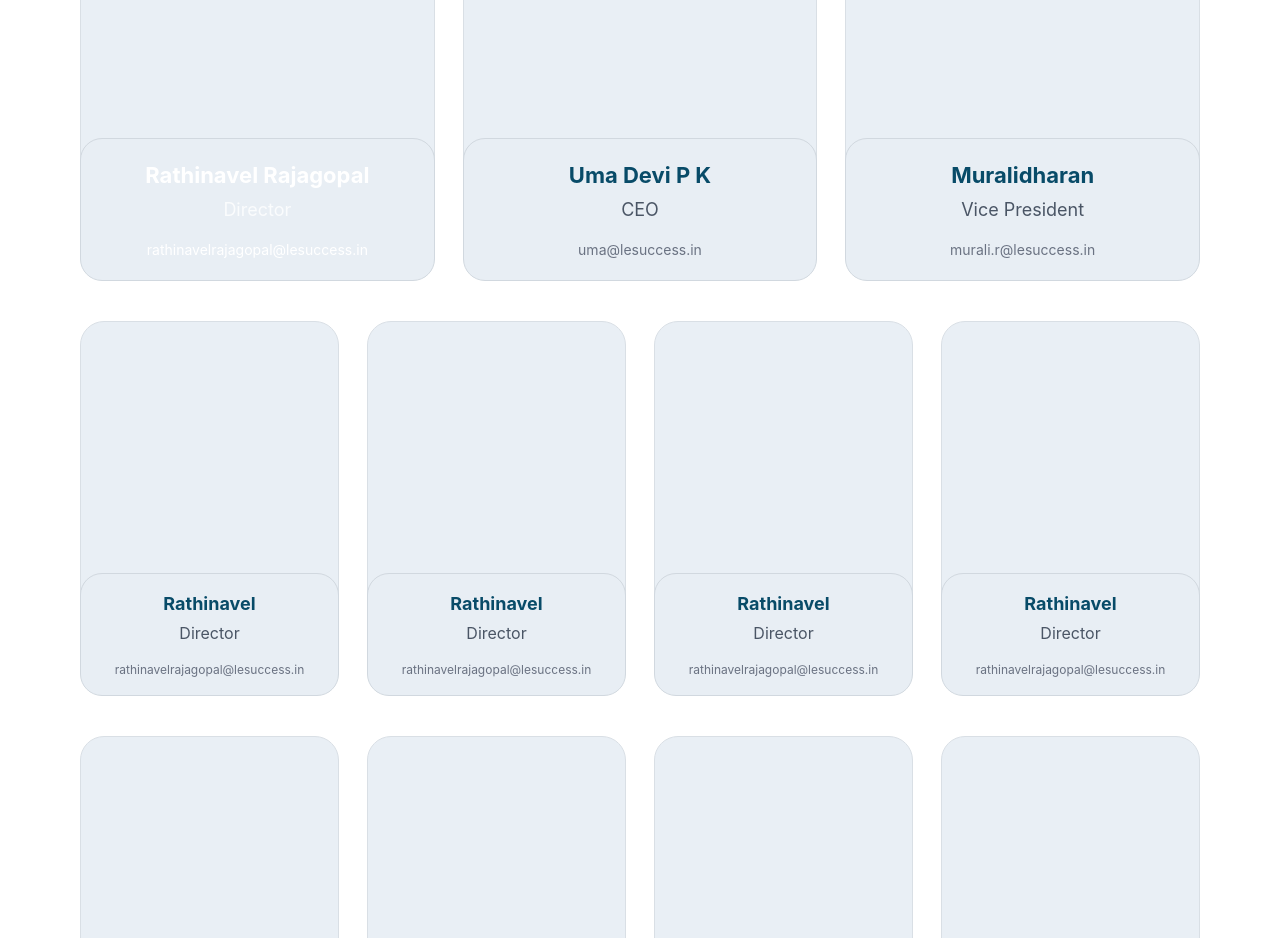
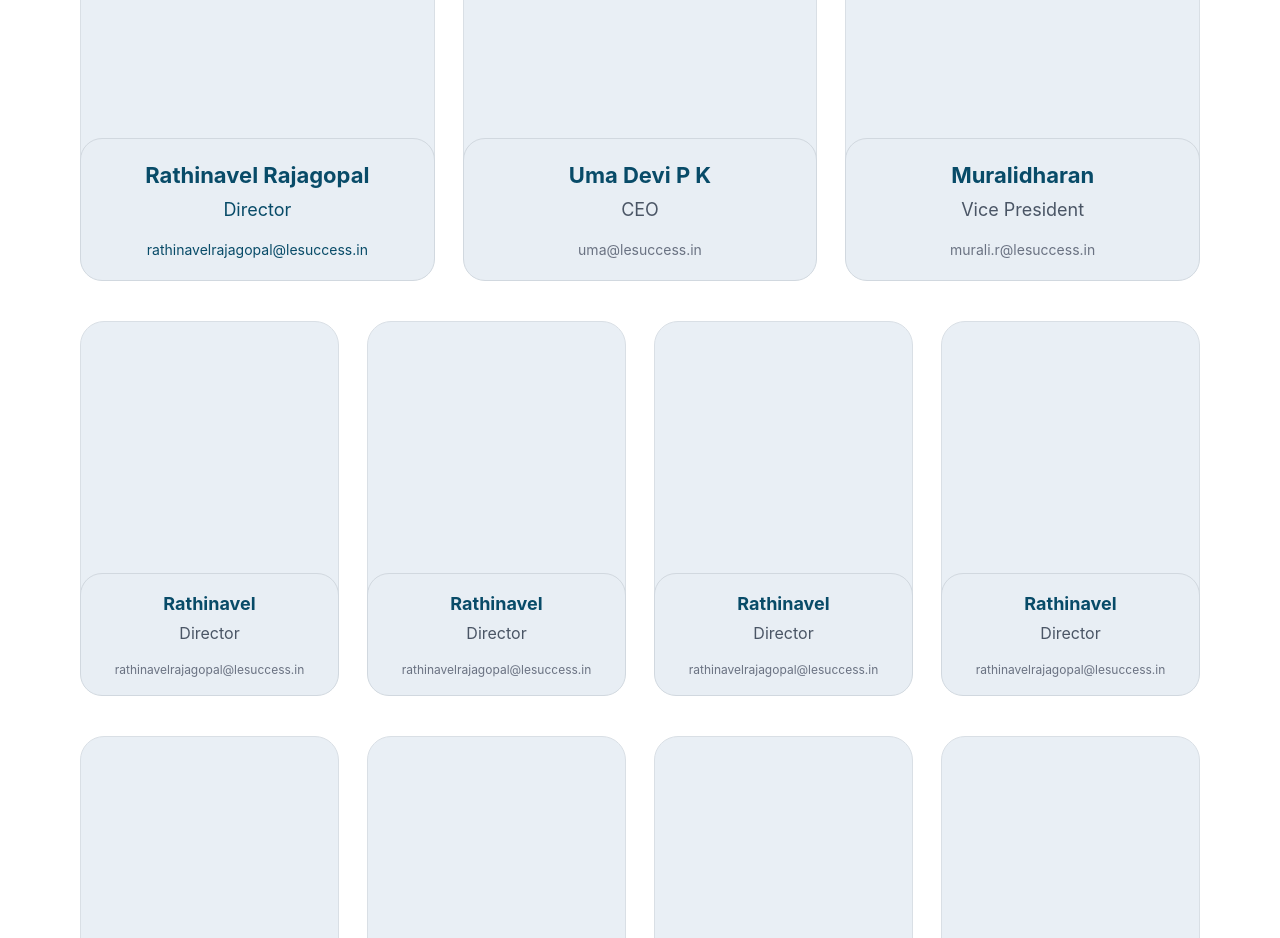
Before and after one commit to moulikrishnan23/lesuccess-academy-portal, a React (Vite) app in the folder frontend/: page / in a window 1280 px wide. Shown: the part 4860-5798 px from the top of the page. Built offline with nearby package versions, Linux system fonts and the light colour scheme.

Commit message:
change text-color in OurTeam.jsx

```diff
--- a/frontend/src/components/home/OurTeam.jsx
+++ b/frontend/src/components/home/OurTeam.jsx
@@ -97,7 +97,7 @@ const TeamCard = ({ member, featured = false }) => {
             : "min-h-24.5 px-3 py-4"
         } ${
           featured && member.name === "Rathinavel Rajagopal"
-            ? "border-[#074a68] bg-[#07506f] text-white"
+            ? "border-[#074a68] bg-[#07506f] text-[#084b68]"
             : ""
         }`}
       >
@@ -108,7 +108,7 @@ const TeamCard = ({ member, featured = false }) => {
               : "text-[18px]"
           } ${
             featured && member.name === "Rathinavel Rajagopal"
-              ? "text-white"
+              ? "text-[#084b68]"
               : "text-[#084b68]"
           }`}
         >
@@ -120,7 +120,7 @@ const TeamCard = ({ member, featured = false }) => {
             featured ? "text-[18px]" : "text-[16px]"
           } ${
             featured && member.name === "Rathinavel Rajagopal"
-              ? "text-white/80"
+              ? "text-[#084b68]"
               : "text-gray-600"
           }`}
         >
@@ -132,7 +132,7 @@ const TeamCard = ({ member, featured = false }) => {
             featured ? "text-[14px]" : "text-[12px]"
           } ${
             featured && member.name === "Rathinavel Rajagopal"
-              ? "text-white"
+              ? "text-[#084b68]"
               : "text-gray-500"
           }`}
         >
```
Also changed, not shown: 1 other file (tests, documents, lock files or other folders).
